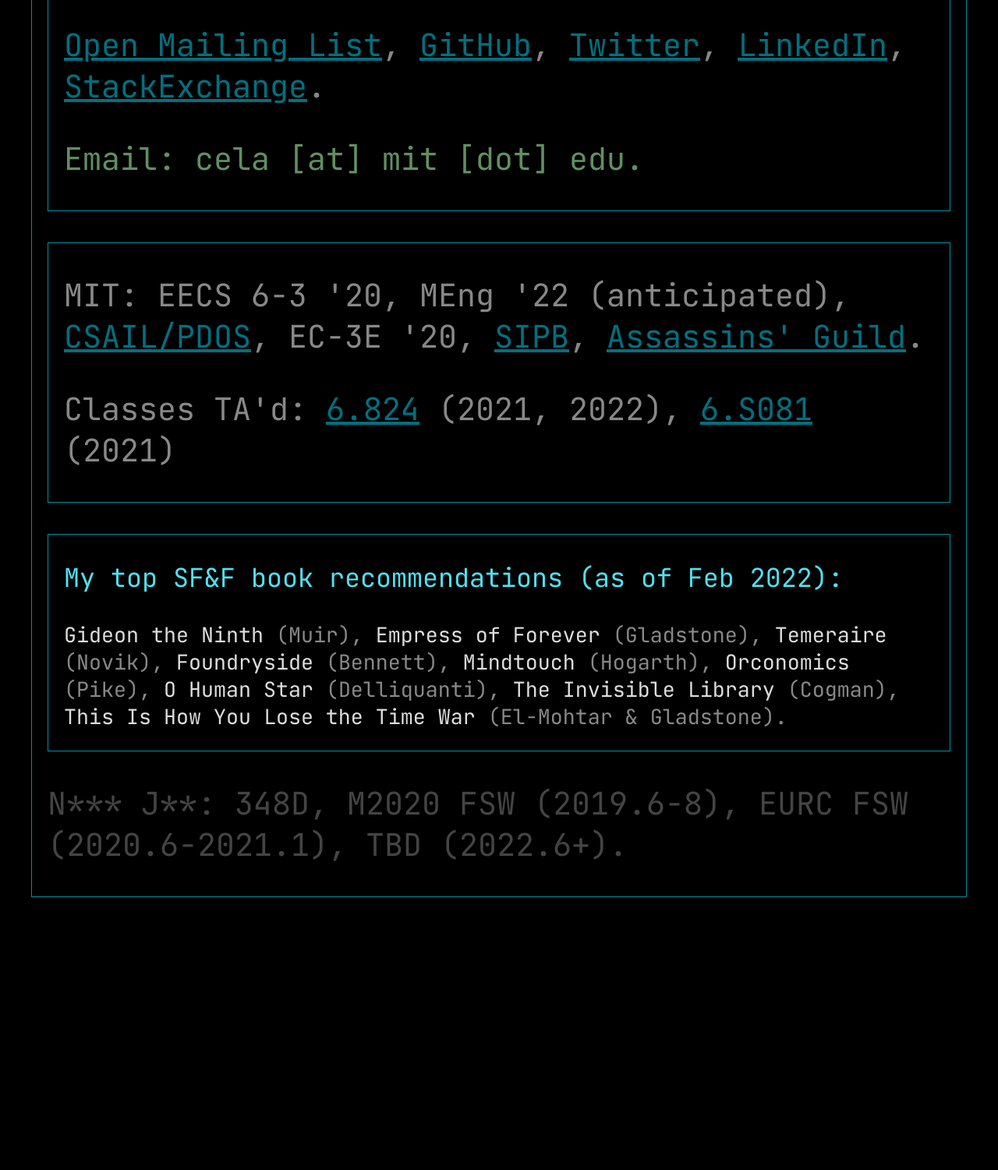
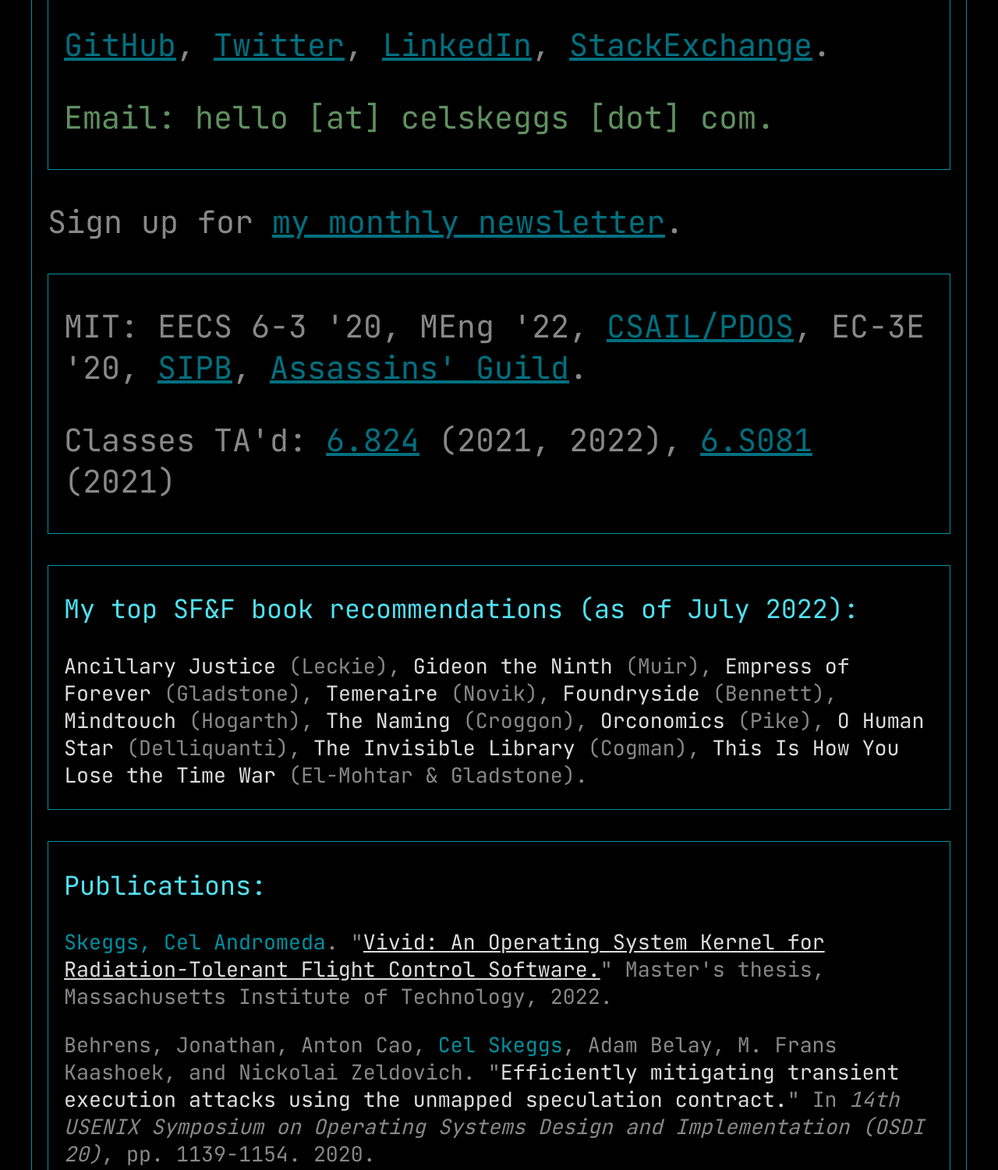
Before and after one commit to celskeggs/celskeggs.github.io, a plain HTML site: page index.html in a window 1280 px wide. Shown: the part 500-2001 px from the top of the page at 78% size. Before the commit the page ends 1691 px from the top, so only its background shows below. Drawn offline with Linux system fonts and the light colour scheme.

Commit message:
Update website for July

```diff
--- a/index.html
+++ b/index.html
@@ -13,28 +13,39 @@
 		<p class="elaborate">(Like the surface of another planet or the vacuum of space.)</p>
 		<div class="box">
 			<p>Internet presence:</p>
-			<p><a href="https://tinyletter.com/celskeggs">Open Mailing List</a>, <a href="https://github.com/celskeggs">GitHub</a>, <a href="https://twitter.com/celskeggs">Twitter</a>, <a href="https://www.linkedin.com/in/celskeggs">LinkedIn</a>, <a href="https://stackexchange.com/users/3844716/cel-skeggs">StackExchange</a>.</p>
-			<p class="email">Email: cela [at] mit [dot] edu.</p>
+			<p><a href="https://github.com/celskeggs">GitHub</a>, <a href="https://twitter.com/celskeggs">Twitter</a>, <a href="https://www.linkedin.com/in/celskeggs">LinkedIn</a>, <a href="https://stackexchange.com/users/3844716/cel-skeggs">StackExchange</a>.</p>
+			<p class="email">Email: hello [at] celskeggs [dot] com.</p>
 		</div>
+		<p>Sign up for <a href="https://tinyletter.com/celskeggs">my monthly newsletter</a>.</p>
 		<div class="box">
-			<p>MIT: EECS 6-3 '20, MEng '22 (anticipated), <a href="https://pdos.csail.mit.edu/">CSAIL/PDOS</a>, EC-3E '20, <a href="https://sipb.mit.edu/">SIPB</a>, <a href="https://assassin.mit.edu/">Assassins' Guild</a>.</p>
+			<p>MIT: EECS 6-3 '20, MEng '22, <a href="https://pdos.csail.mit.edu/">CSAIL/PDOS</a>, EC-3E '20, <a href="https://sipb.mit.edu/">SIPB</a>, <a href="https://assassin.mit.edu/">Assassins' Guild</a>.</p>
 			<p>Classes TA'd: <a href="https://pdos.csail.mit.edu/6.824/">6.824</a> (2021, 2022), <a href="https://pdos.csail.mit.edu/6.S081/">6.S081</a> (2021)</p>
 		</div>
 		<div class="box">
-			<p class="recs">My top SF&amp;F book recommendations (as of Feb 2022):</p>
+			<p class="recs">My top SF&amp;F book recommendations (as of July 2022):</p>
 			<p class="books">
+				<span class="book">Ancillary Justice</span> (Leckie),
 				<span class="book">Gideon the Ninth</span> (Muir),
 				<span class="book">Empress of Forever</span> (Gladstone),
 				<span class="book">Temeraire</span> (Novik),
 				<span class="book">Foundryside</span> (Bennett),
 				<span class="book">Mindtouch</span> (Hogarth),
+				<span class="book">The Naming</span> (Croggon),
 				<span class="book">Orconomics</span> (Pike),
 				<span class="book">O Human Star</span> (Delliquanti),
 				<span class="book">The Invisible Library</span> (Cogman),
 				<span class="book">This Is How You Lose the Time War</span> (El-Mohtar & Gladstone).
 			</p>
 		</div>
-		<p class="vague">N*** J**: 348D, M2020 FSW (2019.6-8), EURC FSW (2020.6-2021.1), TBD (2022.6+).</p>
+		<div class="box">
+			<p class="recs">Publications:</p>
+			<div class="books">
+				<p><span class="author">Skeggs, Cel Andromeda</span>. "<a class="book" href="vivid.pdf">Vivid: An Operating System Kernel for Radiation-Tolerant Flight Control Software.</a>" Master's thesis, Massachusetts Institute of Technology, 2022.</p>
+				<p>Behrens, Jonathan, Anton Cao, <span class="author">Cel Skeggs</span>, Adam Belay, M. Frans Kaashoek, and Nickolai Zeldovich. "<span class="book">Efficiently mitigating transient execution attacks using the unmapped speculation contract.</span>" In <i>14th USENIX Symposium on Operating Systems Design and Implementation (OSDI 20)</i>, pp. 1139-1154. 2020.</p>
+				<p>Verma, Vandi, T. Estlin, G. Doran, D. Gaines, R. Francis, P. Romano, <span class="author">C. Skeggs</span>, and R. Castano. "<span class="book">Results From the First Four Years of Aegis Autonomous Targeting for Chemcam on Mars Science Laboratory and New Capability Planned for Supercam on Mars 2020 Rover.</span>" (2020).</p>
+			</div>
+		</div>
+		<p class="vague">N*** J**: 348D, M2020 FSW (2019.6-8), EURC FSW (2020.6-2021.1), MSR SRL FSW (2022.6+).</p>
 	</div></div>
 </body>
 </html>
--- a/style.css
+++ b/style.css
@@ -84,3 +84,6 @@ ul {
 a {
 	color: #007080;
 }
+.author {
+	color: #0090A0;
+}
```
Also changed, not shown: 1 other file.
